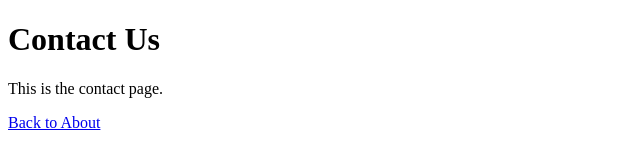
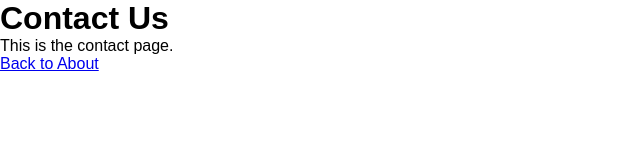
Before and after one commit to alce65/indra-13-10-demo-01, a plain HTML site: page web/about/contact/contact.html in a window 1280 px wide. Shown: the whole page, without its empty margins (0-640 px from the left). Drawn offline with Linux system fonts and the light colour scheme.

Commit message:
Add js and css to contact component

```diff
--- /dev/null
+++ b/web/about/contact/contact.css
@@ -0,0 +1,6 @@
+* {
+  margin: 0;
+  padding: 0;
+  box-sizing: border-box;
+  font-family: Arial, sans-serif;
+}
--- a/web/about/contact/contact.html
+++ b/web/about/contact/contact.html
@@ -4,6 +4,9 @@
   <meta charset="UTF-8">
   <meta name="viewport" content="width=device-width, initial-scale=1.0">
   <title>Contact</title>
+  <link rel="icon" type="image/x-icon" href="/static/favicon.ico">
+  <link rel="stylesheet" href="./contact.css">
+  <script src="./contact.js" type="module" defer></script>
 </head>
 <body>
   <h1>Contact Us</h1>
--- /dev/null
+++ b/web/about/contact/contact.js
@@ -0,0 +1 @@
+console.log("Log from index.js");
```
